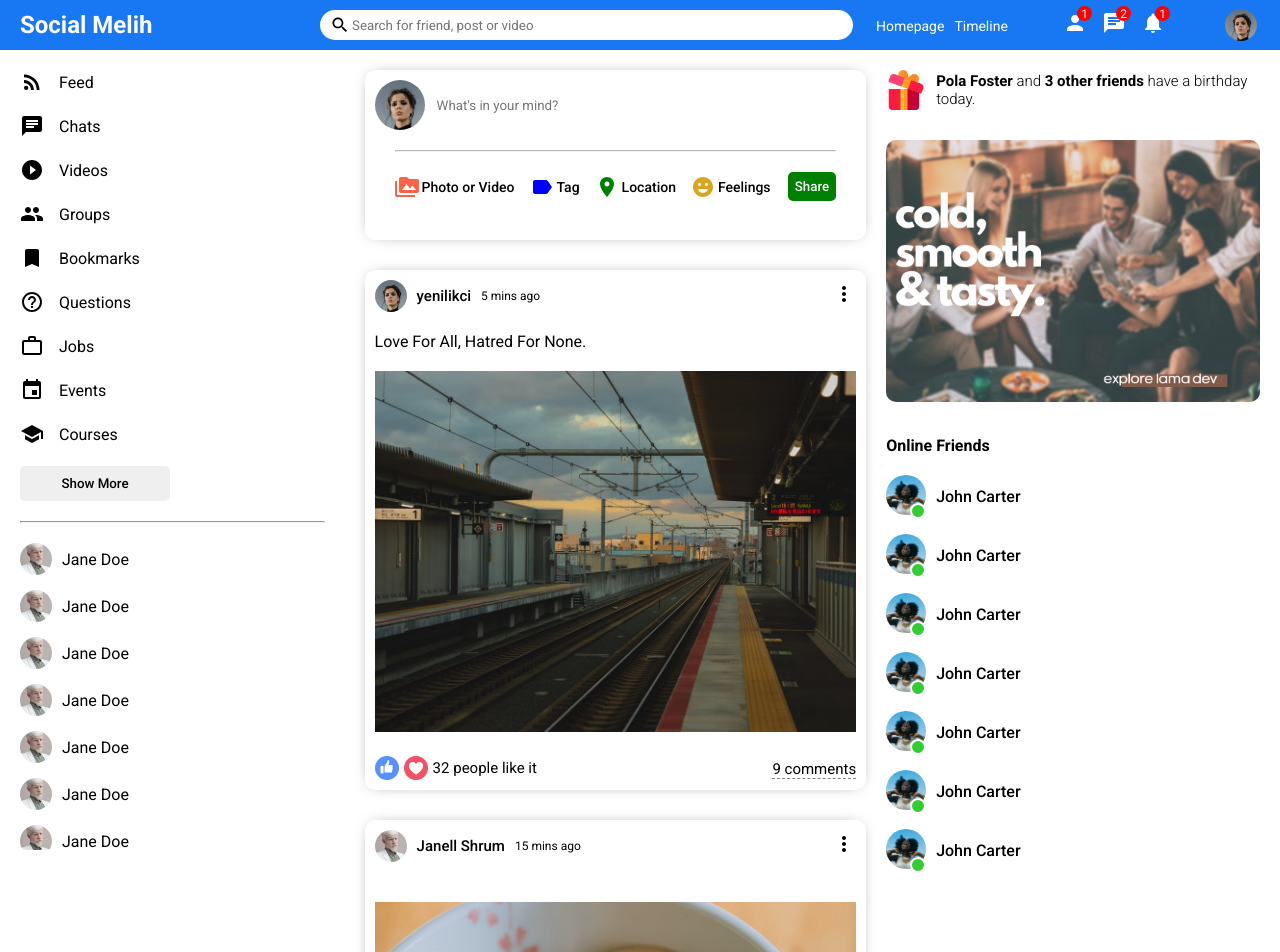
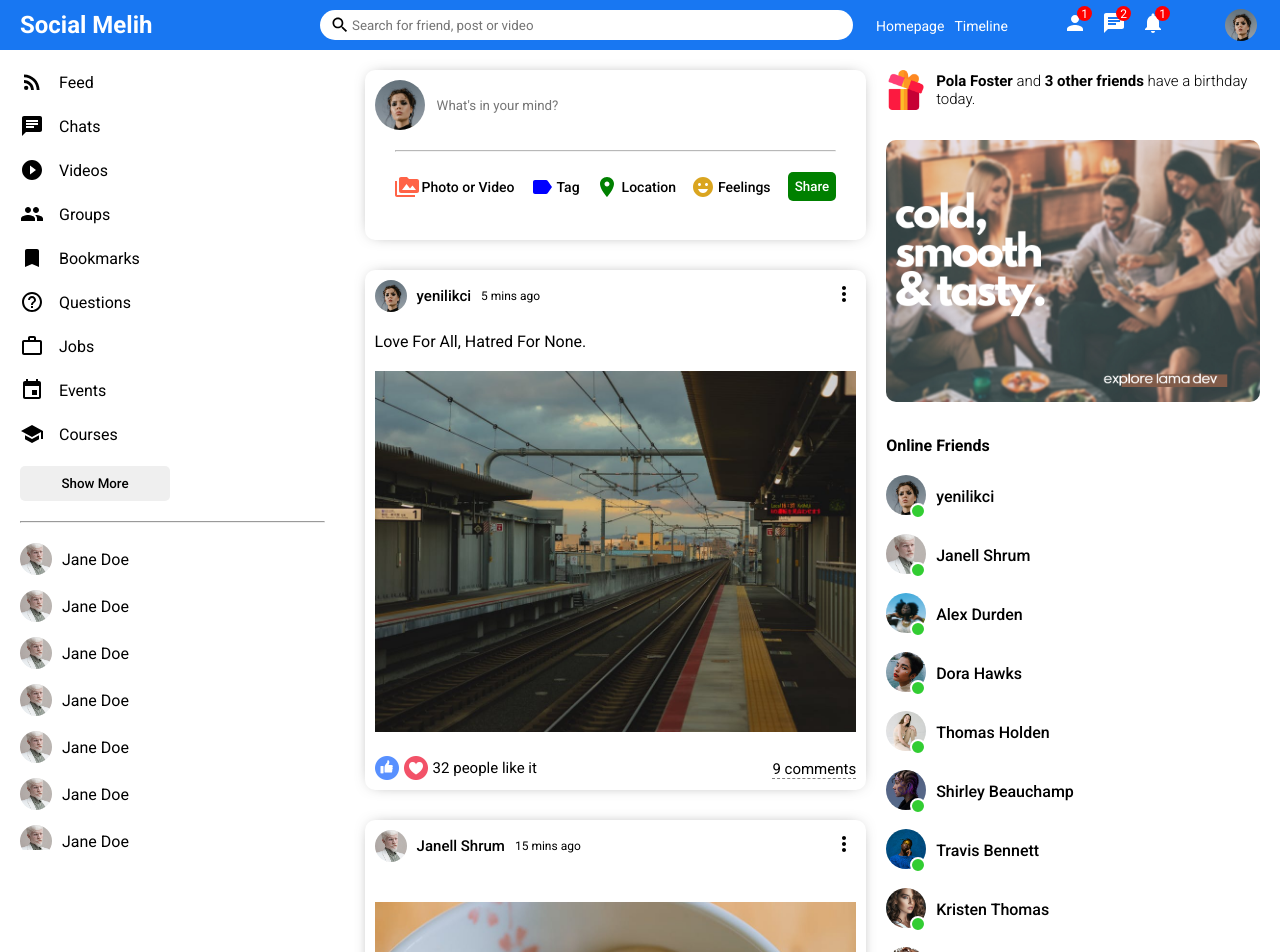
Before and after one commit to yenilikci/MERN-SocialMedia, a React (Create React App) app in the folder ui/: page / in a window 1280 px wide. Shown: the top 952 px of the page. Built offline with nearby package versions, Linux system fonts and the light colour scheme.

Commit message:
Rightbar bileşeni içerisindeki aktif arkadaşlar, Online bileşeni oluşturularak oraya taşındı, Rightbar içerisinde bu Online bileşeni dinamik veriler ile map edildi

```diff
--- /dev/null
+++ b/ui/src/components/online/Online.jsx
@@ -0,0 +1,20 @@
+import React from "react";
+import "./online.css";
+
+export default function Online({ user }) {
+  return (
+    <div>
+      <li className="rightbarFriend">
+        <div className="rightbarProfileImgContainer">
+          <img
+            className="rightbarProfileImg"
+            src={user.profilePicture}
+            alt=""
+          />
+          <span className="rightbarOnline"></span>
+        </div>
+        <span className="rightbarUsername">{user.username}</span>
+      </li>
+    </div>
+  );
+}
--- /dev/null
+++ b/ui/src/components/online/online.css
@@ -0,0 +1,32 @@
+.rightbarFriend {
+  display: flex;
+  align-items: center;
+  margin-bottom: 15px;
+}
+
+.rightbarProfileImgContainer {
+  margin-right: 10px;
+  position: relative;
+}
+
+.rightbarProfileImg {
+  width: 40px;
+  height: 40px;
+  border-radius: 50%;
+  object-fit: cover;
+}
+
+.rightbarOnline {
+  width: 12px;
+  height: 12px;
+  border-radius: 50%;
+  background-color: limegreen;
+  position: absolute;
+  top: 28px;
+  right: 0;
+  border: 2px solid white;
+}
+
+.rightbarUsername {
+  font-weight: 500;
+}
--- a/ui/src/components/rightbar/Rightbar.jsx
+++ b/ui/src/components/rightbar/Rightbar.jsx
@@ -1,5 +1,7 @@
 import React from "react";
 import "./rightbar.css";
+import { Users } from "../../dummyData";
+import Online from "../online/Online";
 
 export default function Rightbar() {
   return (
@@ -14,83 +16,9 @@
         <img className="rightbarAd" src="/assets/ad.png" alt="" />
         <h4 className="rightbarTitle">Online Friends</h4>
         <ul className="rightbarFriendList">
-          <li className="rightbarFriend">
-            <div className="rightbarProfileImgContainer">
-              <img
-                className="rightbarProfileImg"
-                src="/assets/person/3.jpeg"
-                alt=""
-              />
-              <span className="rightbarOnline"></span>
-            </div>
-            <span className="rightbarUsername">John Carter</span>
-          </li>
-          <li className="rightbarFriend">
-            <div className="rightbarProfileImgContainer">
-              <img
-                className="rightbarProfileImg"
-                src="/assets/person/3.jpeg"
-                alt=""
-              />
-              <span className="rightbarOnline"></span>
-            </div>
-            <span className="rightbarUsername">John Carter</span>
-          </li>
-          <li className="rightbarFriend">
-            <div className="rightbarProfileImgContainer">
-              <img
-                className="rightbarProfileImg"
-                src="/assets/person/3.jpeg"
-                alt=""
-              />
-              <span className="rightbarOnline"></span>
-            </div>
-            <span className="rightbarUsername">John Carter</span>
-          </li>
-          <li className="rightbarFriend">
-            <div className="rightbarProfileImgContainer">
-              <img
-                className="rightbarProfileImg"
-                src="/assets/person/3.jpeg"
-                alt=""
-              />
-              <span className="rightbarOnline"></span>
-            </div>
-            <span className="rightbarUsername">John Carter</span>
-          </li>
-          <li className="rightbarFriend">
-            <div className="rightbarProfileImgContainer">
-              <img
-                className="rightbarProfileImg"
-                src="/assets/person/3.jpeg"
-                alt=""
-              />
-              <span className="rightbarOnline"></span>
-            </div>
-            <span className="rightbarUsername">John Carter</span>
-          </li>
-          <li className="rightbarFriend">
-            <div className="rightbarProfileImgContainer">
-              <img
-                className="rightbarProfileImg"
-                src="/assets/person/3.jpeg"
-                alt=""
-              />
-              <span className="rightbarOnline"></span>
-            </div>
-            <span className="rightbarUsername">John Carter</span>
-          </li>
-          <li className="rightbarFriend">
-            <div className="rightbarProfileImgContainer">
-              <img
-                className="rightbarProfileImg"
-                src="/assets/person/3.jpeg"
-                alt=""
-              />
-              <span className="rightbarOnline"></span>
-            </div>
-            <span className="rightbarUsername">John Carter</span>
-          </li>
+          {Users.map((u) => (
+            <Online key={u.id} user={u} />
+          ))}
         </ul>
       </div>
     </div>
--- a/ui/src/components/rightbar/rightbar.css
+++ b/ui/src/components/rightbar/rightbar.css
@@ -37,37 +37,3 @@
   margin: 0;
   list-style: none;
 }
-
-.rightbarFriend {
-  display: flex;
-  align-items: center;
-  margin-bottom: 15px;
-}
-
-.rightbarProfileImgContainer {
-  margin-right: 10px;
-  position: relative;
-}
-
-.rightbarProfileImg {
-  width: 40px;
-  height: 40px;
-  border-radius: 50%;
-  object-fit: cover;
-}
-
-.rightbarOnline {
-  width: 12px;
-  height: 12px;
-  border-radius: 50%;
-  background-color: limegreen;
-  position: absolute;
-  top: 28px;
-  right: 0;
-  border: 2px solid white;
-}
-
-.rightbarUsername {
-  font-weight: 500;
-
-}
```
